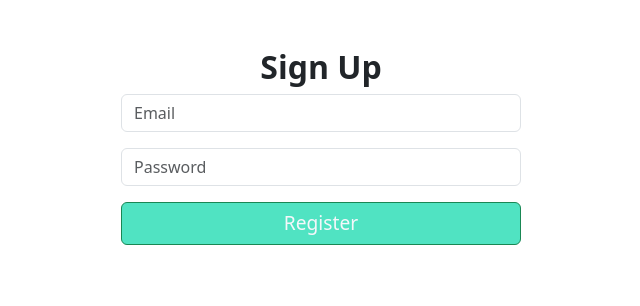
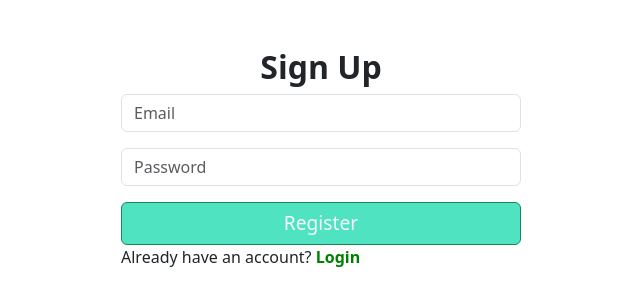
Before and after one commit to JoyEmma12/fran-pro, a React (Create React App) app in the folder grocery-payment-app/: page /register in a window 1280 px wide. Shown: the top 306 px of the page, without its empty margins (319-959 px from the left). Built offline with nearby package versions, Linux system fonts and the light colour scheme.

Commit message:
Update navigation in auth forms and add login link
Replaced window.location redirects with useNavigate in LoginForm and SignupForm for improved navigation. Fixed variable naming in SignupForm and added a login link for users who already have an account.

```diff
--- a/grocery-payment-app/src/components/ProductsPage/LoginForm.js
+++ b/grocery-payment-app/src/components/ProductsPage/LoginForm.js
@@ -1,7 +1,9 @@
 import { useState } from "react";
+import { useNavigate } from "react-router-dom";
 
 const LoginForm = () => {
     const [formData, setFormData] = useState({ email: "", password: "" });
+    const navigate = useNavigate();
 
     const handleSubmit = async (e) => {
       e.preventDefault();
@@ -14,7 +16,7 @@ const LoginForm = () => {
       if (data.user_id) {
         localStorage.setItem("userId", data.user_id);
         alert("Login successful");
-        window.location.href = "/products";
+        navigate("/");
       } else {
         alert(data.error);
       }
--- a/grocery-payment-app/src/components/ProductsPage/SignupForm.js
+++ b/grocery-payment-app/src/components/ProductsPage/SignupForm.js
@@ -2,13 +2,13 @@ import React, { useState } from "react";
 import { useNavigate } from "react-router-dom";
 const SignupForm = () => {
   const [formData, setFormData] = useState({ email: "", password: "" });
-  const Navigate = useNavigate();
+  const navigate = useNavigate();
 
   // Handle input changes
   const handleChange = (e) =>
     setFormData({ ...formData, [e.target.name]: e.target.value });
 
-    // Handle form submission
+  // Handle form submission
   // This function sends a POST request to the server to register a new user
   const handleSubmit = async (e) => {
     e.preventDefault();
@@ -21,7 +21,7 @@ const SignupForm = () => {
     alert(data.message || data.error);
     if (data.user_id) {
       localStorage.setItem("userId", data.user_id);
-      Navigate("/products");
+      navigate("/products");
     }
   };
 
@@ -49,6 +49,14 @@ const SignupForm = () => {
         <button className="btn btn-success w-100" onClick={handleSubmit}>
           Register
         </button>
+        <p>
+          Already have an account?{" "}
+          <b
+            onClick={() => navigate("/login")} // ✅ wrap in function
+            style={{ cursor: "pointer", color: "green" }}>
+            Login
+          </b>
+        </p>
       </form>
     </div>
   );
```
